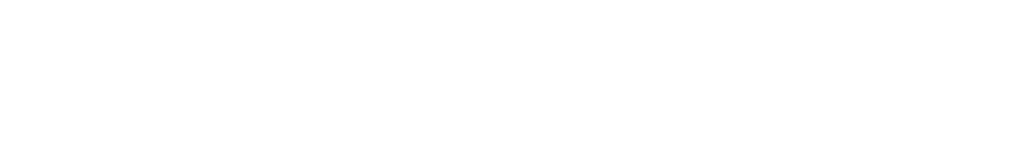
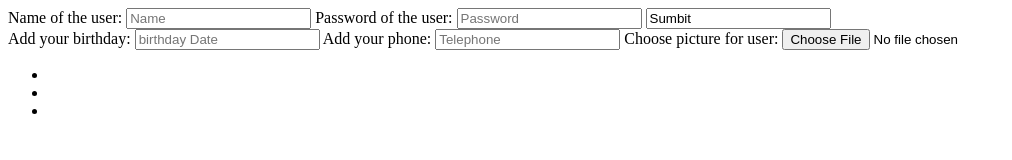
Before and after one commit to Zolotou/dojo2, a plain HTML site: page index.html in a window 1280 px wide. Shown: the whole page, without its empty margins (0-1012 px from the left). Drawn offline with Linux system fonts and the light colour scheme.

Commit message:
feat: add input

```diff
--- a/index.html
+++ b/index.html
@@ -7,7 +7,33 @@
     <title>User Login</title>
 </head>
 <body>
-
+    <div class="wrapper">
+        <form class="required">
+            <label for="nameUser" class="userLabel">Name of the user:</label>
+            <input required type="text" id="nameUser" name="nameUser" placeholder="Name">
+            <label for="passwordUser" class="passwordLabel">Password of the user:</label>
+            <input required type="password" id="passwordUser" name="passwordUser" placeholder="Password">
+            <input type="sumbit" value="Sumbit">
+        </form>
+        <div class="second-field">
+            <form class="non-required">
+                <label class="birthUserLabel" for="birthUser">Add your birthday:</label>
+                <input type="number" id="birthUser" name="birthUser" placeholder="birthday Date">
+                <label class="phoneUserLabel" for="phonehUser">Add your phone:</label>
+                <input type="tel" id="phoneUser" name="phonehUser" placeholder="Telephone">
+                <label for="fileUser">Choose picture for user:</label>
+                <input type="file" onchange="showFile(this)" id="fileUser" value="Picture">
+            </form>
+        </div>
+        <div class="userCard">
+            <ul>
+                <li class="userCard-name"></li>
+                <li class="userCard-birthday"></li>
+                <li class="usercard-phone"></li>
+            </ul>
+            <div class="userPhoto"></div>
+        </div>
+    </div>
     <script src="./script.js"></script>
 </body>
 </html>
```
